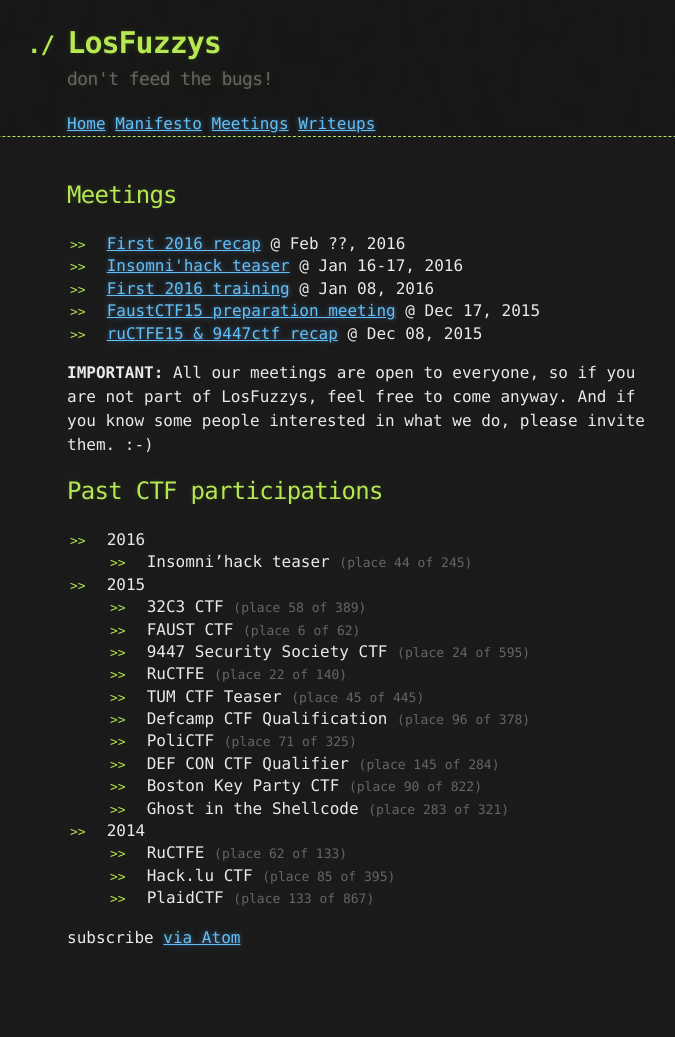
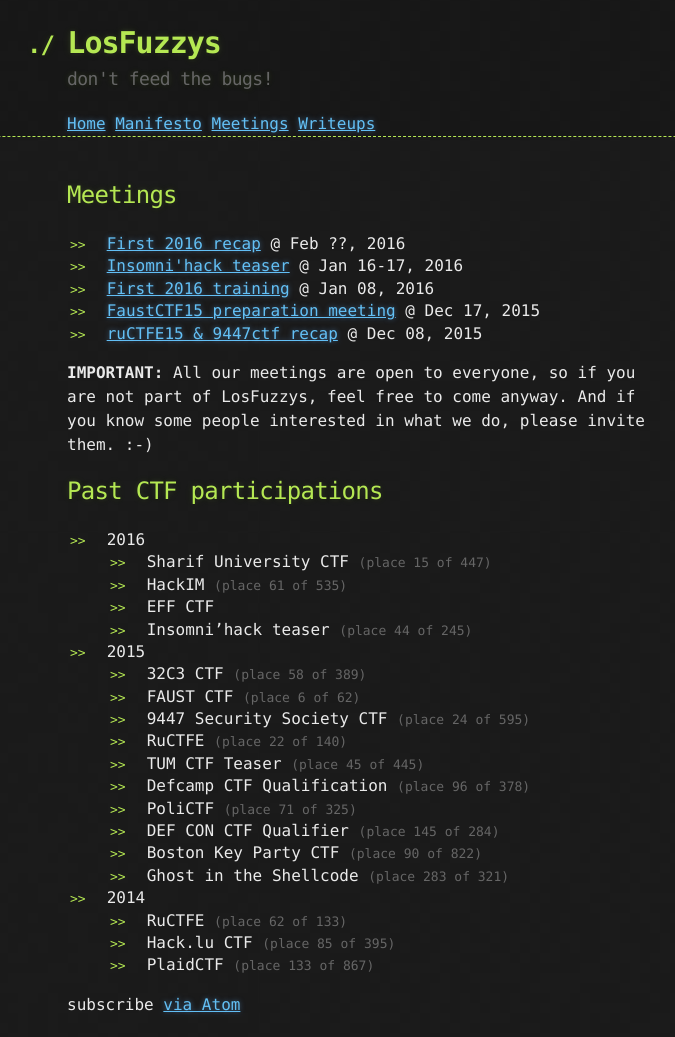
Before and after one commit to mtps3/Mtps3.github.io, a Jekyll site: the page built from meetings.md, in a window 1280 px wide. Shown: the whole page, without its empty margins (273-948 px from the left). Built offline with Jekyll 4.4.1, drawn with Linux system fonts in a browser that asks for light colours; before the commit the page ends 970 px from its top, so only the background shows below that.

Commit message:
updated past-ctfs

```diff
--- a/meetings.md
+++ b/meetings.md
@@ -18,6 +18,9 @@
 <!-- generated using scripts/getPastCTFs.py  -->
 
 * 2016
+  * Sharif University CTF <span class="discreet">(place 15 of 447)</span>
+  * HackIM  <span class="discreet">(place 61 of 535)</span>
+  * EFF CTF
   * Insomni'hack teaser <span class="discreet">(place 44 of 245)</span>
 * 2015
   * 32C3 CTF <span class="discreet">(place 58 of 389)</span>
```
